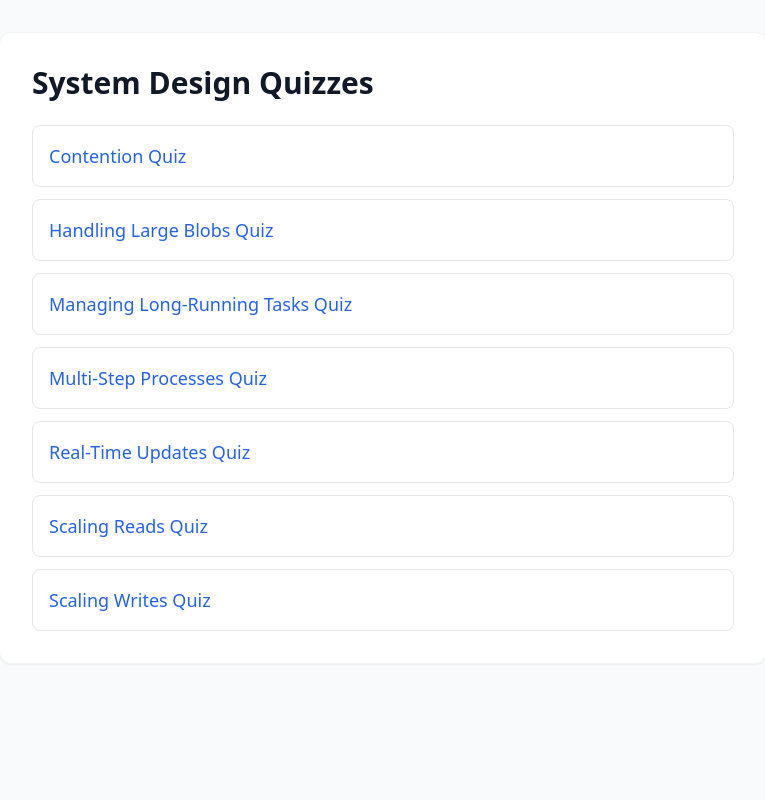
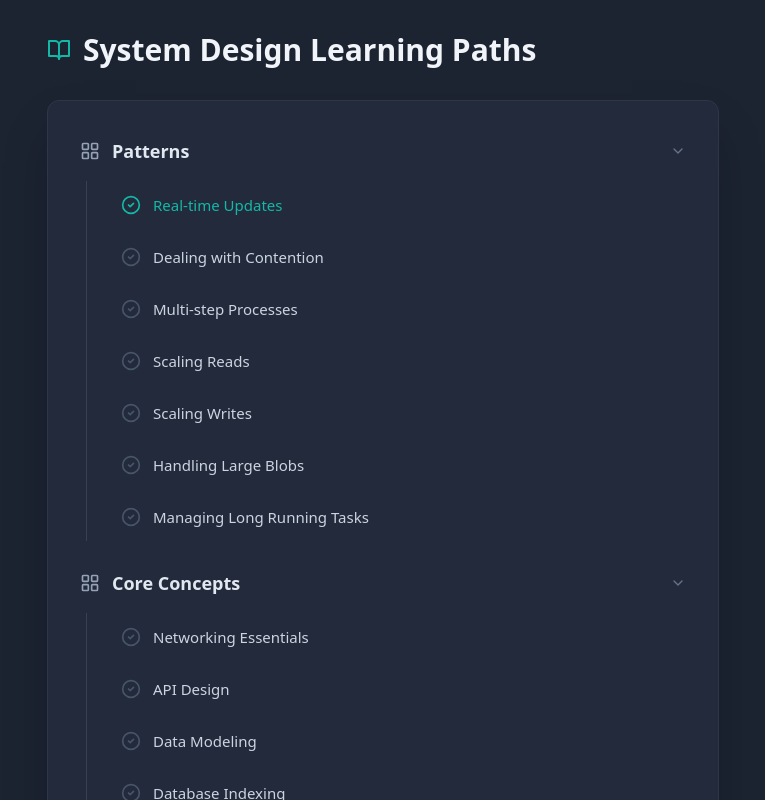
Before and after one commit to kr-aashish/system-design-quiz-hellointerview, a React (Vite) app: page / in a window 1280 px wide. Shown: the top 800 px of the page, without its empty margins (257-1022 px from the left). Built offline with nearby package versions, Linux system fonts and the light colour scheme.

Commit message:
Update index layout to match quiz-state data and fix article link URL

```diff
--- a/App.jsx
+++ b/App.jsx
@@ -1,4 +1,8 @@
+import React, { useState } from 'react';
 import { BrowserRouter, Routes, Route, Link } from 'react-router-dom';
+import { ChevronDown, ChevronRight, CheckCircle2, LayoutGrid, BookOpen, ExternalLink, PlayCircle } from 'lucide-react';
+import quizState from './quiz-state.json';
+
 import ContentionQuiz from './contention-quiz';
 import LargeBlobsQuiz from './handling-large-blobs-quiz';
 import MultiStepQuiz from './multi-step-processes-quiz';
@@ -7,34 +11,107 @@ import ScalingReadsQuiz from './scaling-reads-quiz';
 import ScalingWritesQuiz from './scaling-writes-quiz';
 import LongRunningTasksQuiz from './managing-long-running-tasks-quiz';
 
-const QUIZZES = [
-  { path: '/contention', title: 'Contention Quiz', component: ContentionQuiz },
-  { path: '/large-blobs', title: 'Handling Large Blobs Quiz', component: LargeBlobsQuiz },
-  { path: '/managing-long-running-tasks', title: 'Managing Long-Running Tasks Quiz', component: LongRunningTasksQuiz },
-  { path: '/multi-step', title: 'Multi-Step Processes Quiz', component: MultiStepQuiz },
-  { path: '/real-time-updates', title: 'Real-Time Updates Quiz', component: RealTimeUpdatesQuiz },
-  { path: '/scaling-reads', title: 'Scaling Reads Quiz', component: ScalingReadsQuiz },
-  { path: '/scaling-writes', title: 'Scaling Writes Quiz', component: ScalingWritesQuiz },
-];
+// Map output file names to imported components
+const componentsMap = {
+  'contention-quiz.jsx': ContentionQuiz,
+  'handling-large-blobs-quiz.jsx': LargeBlobsQuiz,
+  'managing-long-running-tasks-quiz.jsx': LongRunningTasksQuiz,
+  'multi-step-processes-quiz.jsx': MultiStepQuiz,
+  'real-time-updates-quiz.jsx': RealTimeUpdatesQuiz,
+  'scaling-reads-quiz.jsx': ScalingReadsQuiz,
+  'scaling-writes-quiz.jsx': ScalingWritesQuiz,
+};
 
 function Index() {
+  // Group topics by category
+  const topicsByCategory = quizState.topics.reduce((acc, topic) => {
+    if (!acc[topic.category]) acc[topic.category] = [];
+    acc[topic.category].push(topic);
+    return acc;
+  }, {});
+
   return (
-    <div className="min-h-screen p-8 bg-gray-50">
-      <div className="max-w-3xl mx-auto bg-white rounded-xl shadow-sm p-8 border border-gray-100">
-        <h1 className="text-3xl font-bold mb-6 text-gray-900">System Design Quizzes</h1>
-        <ul className="space-y-3">
-          {QUIZZES.map((quiz) => (
-            <li key={quiz.path}>
-              <Link
-                to={quiz.path}
-                className="block p-4 rounded-lg border border-gray-200 hover:border-blue-500 hover:bg-blue-50 transition-colors text-lg font-medium text-blue-600"
-              >
-                {quiz.title}
-              </Link>
-            </li>
+    <div className="min-h-screen bg-[#1c2331] text-slate-300 p-8 font-sans">
+      <div className="max-w-2xl mx-auto">
+        <h1 className="text-3xl font-bold mb-8 text-slate-100 flex items-center gap-3">
+          <BookOpen className="text-teal-500" />
+          System Design Learning Paths
+        </h1>
+
+        <div className="space-y-4 bg-[#232a3b] p-6 rounded-xl border border-[#2d3748] shadow-2xl">
+          {Object.entries(topicsByCategory).map(([category, items]) => (
+            <CategorySection key={category} category={category} items={items} />
           ))}
+        </div>
+      </div>
+    </div>
+  );
+}
+
+function CategorySection({ category, items }) {
+  const [isOpen, setIsOpen] = useState(true);
+
+  return (
+    <div className="mb-2">
+      <button
+        onClick={() => setIsOpen(!isOpen)}
+        className="flex items-center gap-3 w-full text-left font-semibold text-slate-200 hover:text-white transition-colors py-3 px-2 rounded-lg hover:bg-white/5"
+      >
+        <LayoutGrid className="w-5 h-5 text-slate-400" />
+        <span className="text-lg">{category}</span>
+        {isOpen ? (
+          <ChevronDown className="w-4 h-4 ml-auto text-slate-500" />
+        ) : (
+          <ChevronRight className="w-4 h-4 ml-auto text-slate-500" />
+        )}
+      </button>
+
+      {isOpen && (
+        <ul className="mt-1 pl-[18px] border-l border-[#374151] ml-[14px] space-y-1">
+          {items.map(item => {
+            const isCompleted = item.status === 'completed';
+            const hasQuiz = item.outputFile && componentsMap[item.outputFile];
+
+            return (
+              <li key={item.slug}>
+                <div className="flex items-center gap-3 group px-4 py-2.5 rounded-lg hover:bg-[#2d3748] transition-colors cursor-default">
+                  <CheckCircle2
+                    className={`w-5 h-5 shrink-0 ${isCompleted ? 'text-[#14b8a6]' : 'text-slate-600'}`}
+                  />
+
+                  <div className="flex-1 flex items-center justify-between">
+                    <span className={`text-[15px] font-medium transition-colors ${isCompleted ? 'text-[#14b8a6]' : 'text-slate-300 group-hover:text-white'}`}>
+                      {item.name}
+                    </span>
+
+                    <div className="flex items-center gap-3 opacity-0 group-hover:opacity-100 transition-opacity">
+                      {hasQuiz && (
+                        <Link
+                          to={`/${item.slug}`}
+                          className="flex items-center gap-1.5 text-xs bg-teal-500/10 text-teal-400 px-2.5 py-1.5 rounded-md hover:bg-teal-500/20 transition-colors font-semibold"
+                        >
+                          <PlayCircle className="w-3.5 h-3.5" />
+                          Take Quiz
+                        </Link>
+                      )}
+                      <a
+                        href={`https://www.hellointerview.com${item.path}`}
+                        target="_blank"
+                        rel="noopener noreferrer"
+                        className="flex items-center gap-1.5 text-xs bg-blue-500/10 text-blue-400 px-2.5 py-1.5 rounded-md hover:bg-blue-500/20 transition-colors font-semibold"
+                        title="Read Article"
+                      >
+                        <ExternalLink className="w-3.5 h-3.5" />
+                        Article
+                      </a>
+                    </div>
+                  </div>
+                </div>
+              </li>
+            );
+          })}
         </ul>
-      </div>
+      )}
     </div>
   );
 }
@@ -44,12 +121,12 @@ export default function App() {
     <BrowserRouter>
       <Routes>
         <Route path="/" element={<Index />} />
-        {QUIZZES.map((quiz) => {
-          const Component = quiz.component;
+        {quizState.topics.filter(t => t.outputFile && componentsMap[t.outputFile]).map((quiz) => {
+          const Component = componentsMap[quiz.outputFile];
           return (
             <Route
-              key={quiz.path}
-              path={quiz.path}
+              key={quiz.slug}
+              path={`/${quiz.slug}`}
               element={<Component />}
             />
           );
```
